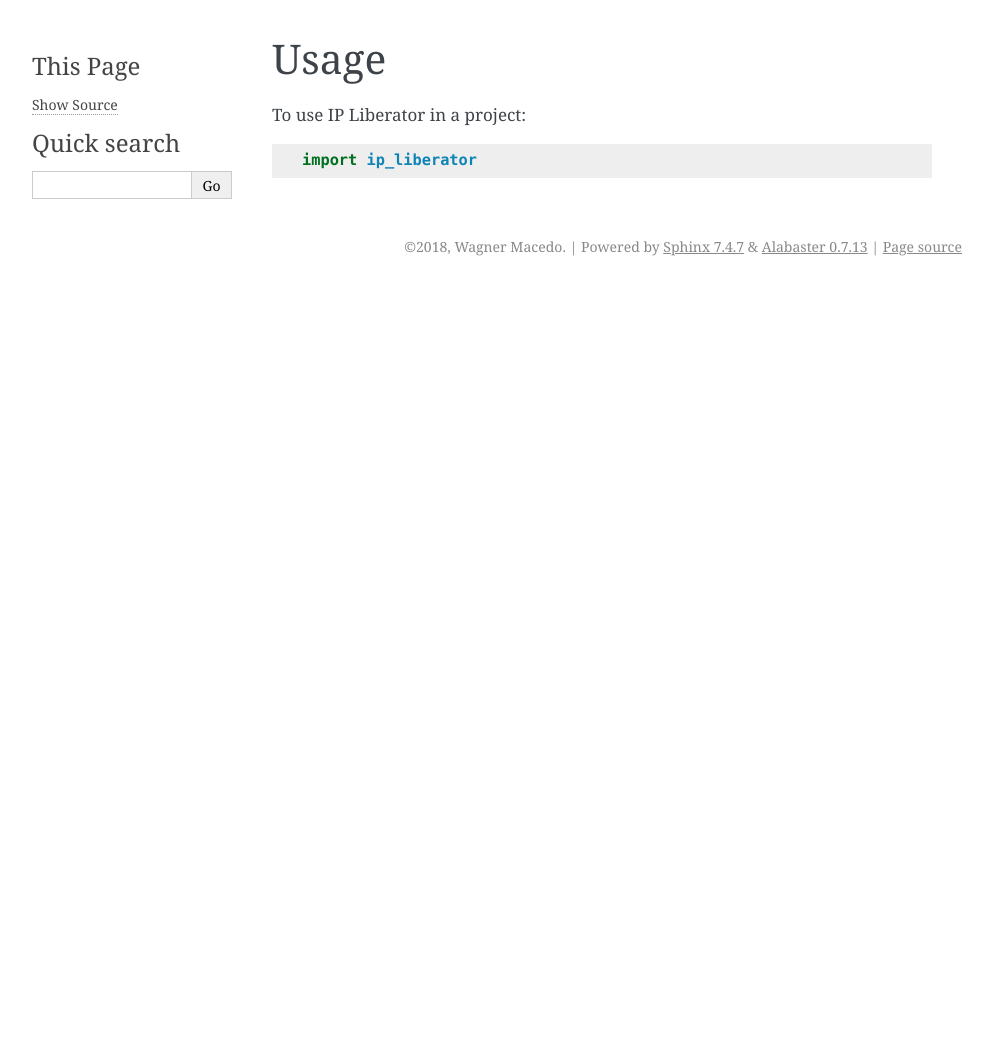
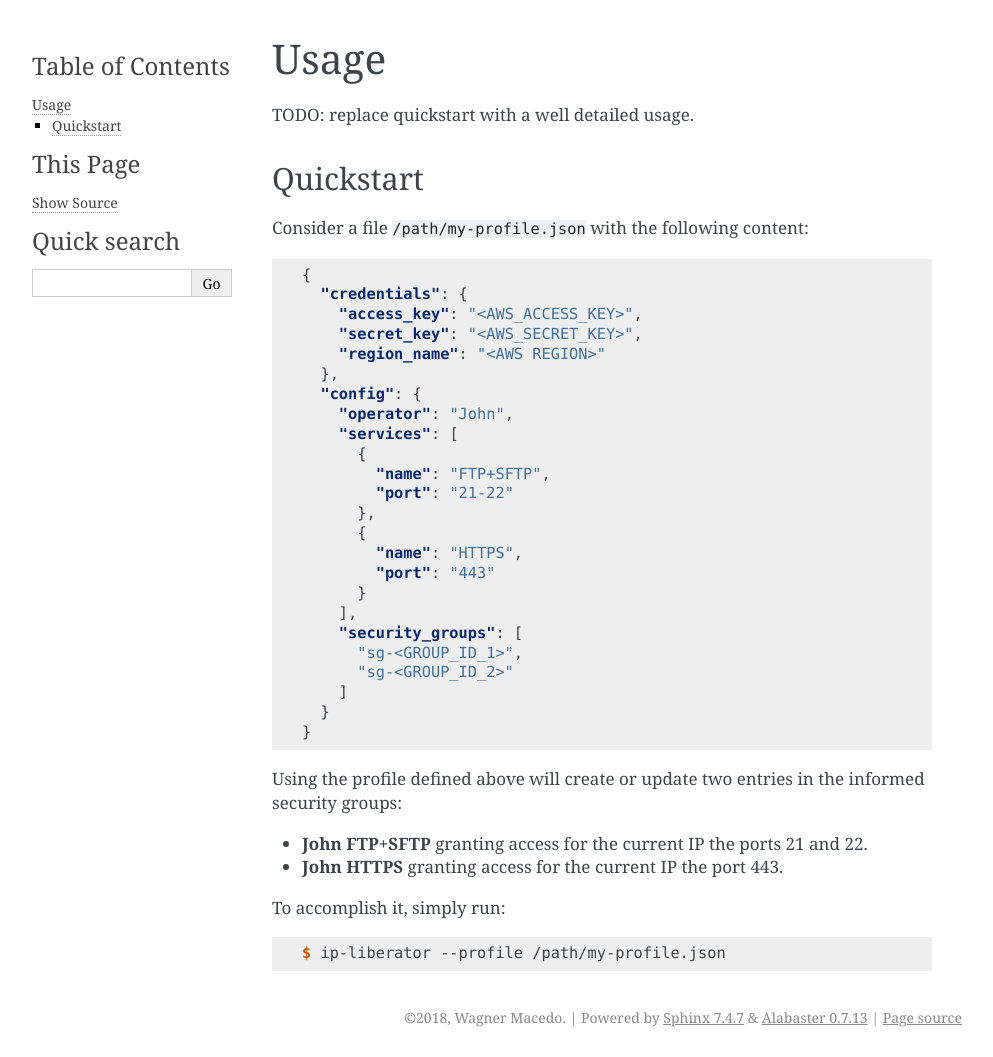
Before and after one commit to wagnerluis1982/ip-liberator, a Sphinx documentation site: the page built from docs/usage.rst, in a window 1280 px wide. Shown: the whole page, without its empty margins (148-1141 px from the left). Built offline with Sphinx 7.4.7, drawn with Linux system fonts in a browser that asks for light colours; pages that are not in the unit, such as notebooks, are missing from menus; before the commit the page ends 900 px from its top, so only the background shows below that.

Commit message:
Add the quickstart to usage.rst

```diff
--- a/docs/usage.rst
+++ b/docs/usage.rst
@@ -2,6 +2,47 @@
 Usage
 =====
 
-To use IP Liberator in a project::
+TODO: replace quickstart with a well detailed usage.
 
-    import ip_liberator
+Quickstart
+----------
+
+Consider a file ``/path/my-profile.json`` with the following content:
+
+.. code-block:: json
+
+    {
+      "credentials": {
+        "access_key": "<AWS_ACCESS_KEY>",
+        "secret_key": "<AWS_SECRET_KEY>",
+        "region_name": "<AWS REGION>"
+      },
+      "config": {
+        "operator": "John",
+        "services": [
+          {
+            "name": "FTP+SFTP",
+            "port": "21-22"
+          },
+          {
+            "name": "HTTPS",
+            "port": "443"
+          }
+        ],
+        "security_groups": [
+          "sg-<GROUP_ID_1>",
+          "sg-<GROUP_ID_2>"
+        ]
+      }
+    }
+
+Using the profile defined above will create or update two entries in the informed security groups:
+
+- **John FTP+SFTP** granting access for the current IP the ports 21 and 22.
+- **John HTTPS** granting access for the current IP the port 443.
+
+To accomplish it, simply run:
+
+.. code-block:: console
+
+    $ ip-liberator --profile /path/my-profile.json
```
